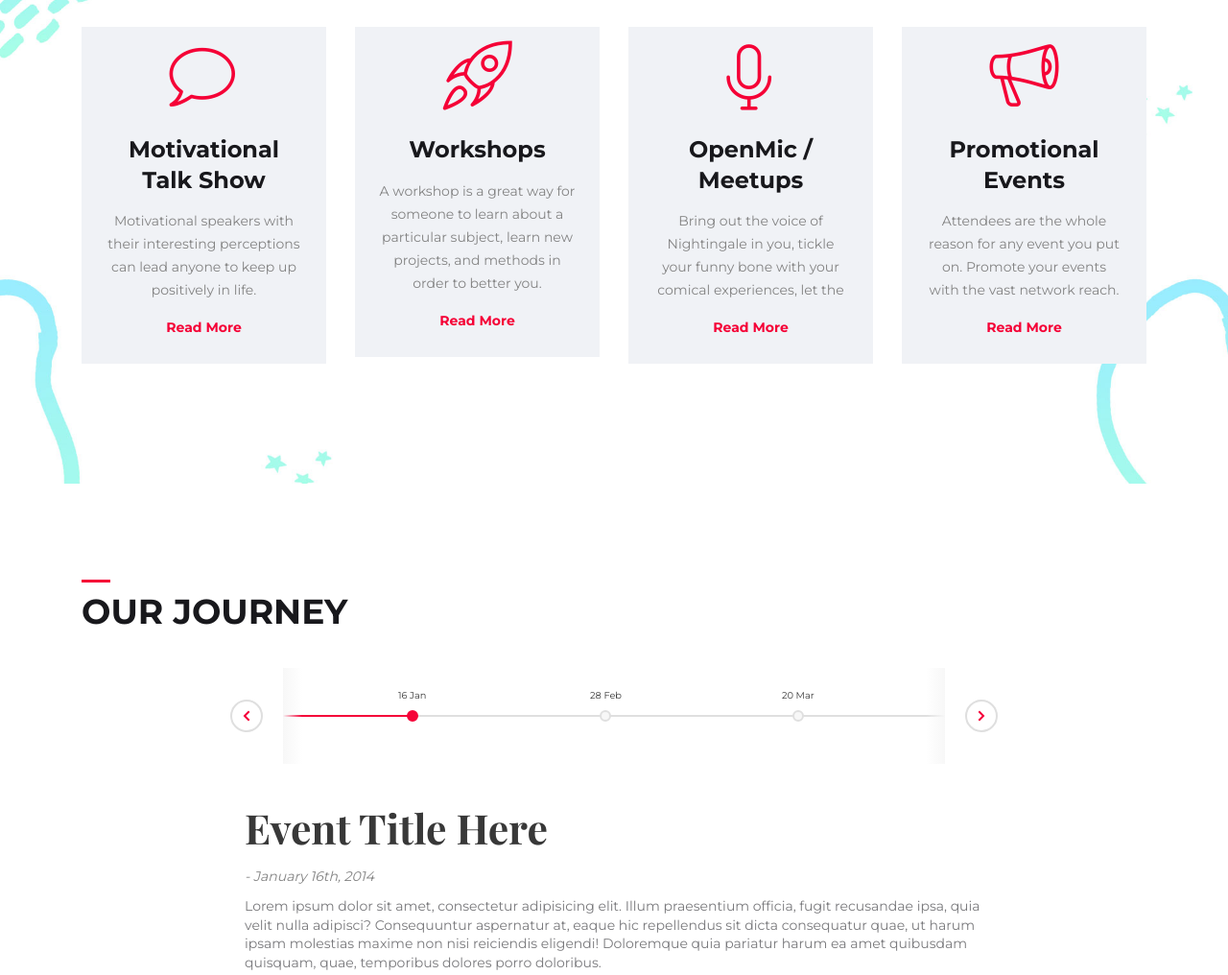
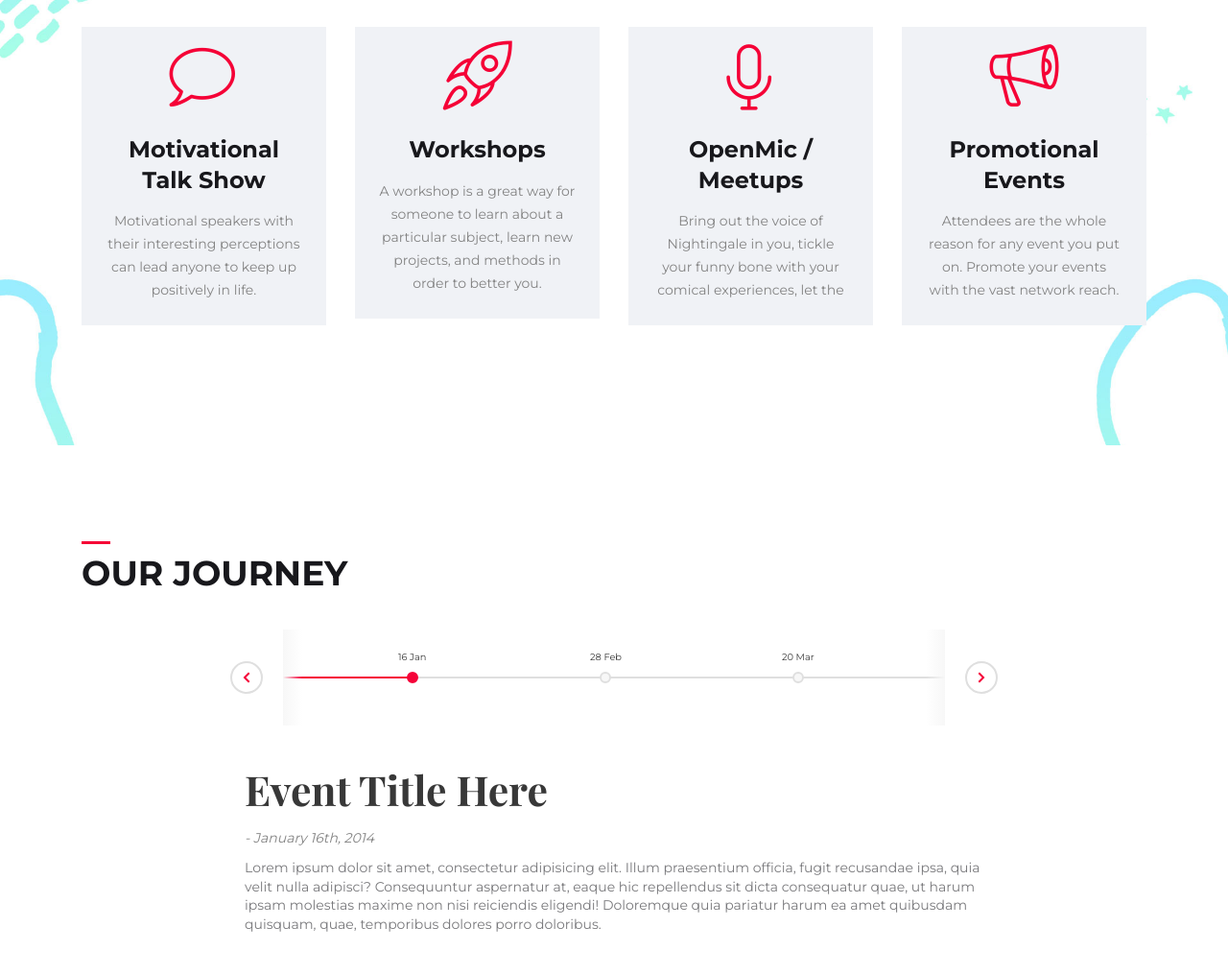
Before and after one commit to raxraj/raxraj.github.io, a website: page index.html in a window 1280 px wide. Shown: the part 1469-2485 px from the top of the page at 96% size. Drawn offline with nearby package versions, Linux system fonts and the light colour scheme; files whose address does not match are found by name.

Commit message:
Update index.html

```diff
--- a/index.html
+++ b/index.html
@@ -188,7 +188,6 @@
                         <p>
                                 Motivational speakers with their interesting perceptions can lead anyone to keep up positively in life.
                         </p>
-                        <a href="#">read more</a>
                     </div>
                 </div>
             </div>
@@ -203,7 +202,7 @@
 
                                 A workshop is a great way for someone to learn about a particular subject, learn new projects, and methods in order to better you.
                         </p>
-                        <a href="#">read more</a>
+
                     </div>
                 </div>
             </div>
@@ -218,7 +217,7 @@
 
                                 Bring out the voice of Nightingale in you, tickle your funny bone with your comical experiences, let the
                         </p>
-                        <a href="#">read more</a>
+
                     </div>
                 </div>
             </div>
@@ -232,7 +231,7 @@
                         <p>
                             Attendees are the whole reason for any event you put on. Promote your events with the vast network reach.
                         </p>
-                        <a href="#">read more</a>
+
                     </div>
                 </div>
             </div>
@@ -746,7 +745,7 @@ price section end -->
 </section>
 <!--brands section end-->
 
-<!--speaker section-->
+<!--Advisory section-->
 <section class="pb100 aboutevent">
         <div class="container">
             <br><br>
@@ -786,7 +785,9 @@ price section end -->
             </div>
     </section>
 
-    <!--speaker section end -->
+    <!--Advisory section end -->
+
+    <!--Testimonial-->
 <section class="pb100 pt50">
                 <div class="customer-feedback">
                         <div class="container">
@@ -810,10 +811,6 @@ price section end -->
                                             <img src="//c2.staticflickr.com/8/7310/buddyicons/24846422@N06_r.jpg" class="center-block img-circle" alt="Customer Feedback">
                                             <h3 class="customer-name">Lisa Redfern</h3>
                                             <p>Lorem Ipsum is simply dummy text of the printing and typesetting industry. It is a long established fact that a reader will be distracted by the readable its layout.</p>
-                                            <span class="light-bg customer-rating" data-rating="5">
-                                                5
-                                                <i class="fa fa-star"></i>
-                                            </span>
                                         </div>
                                         <!-- /slider item -->
 
@@ -878,7 +875,7 @@ price section end -->
             </div>
         </div>
     </div>
-</section> get tickets section end-->
+</section>get tickets section end-->
 
 <!--footer start -->
 <footer>
```
